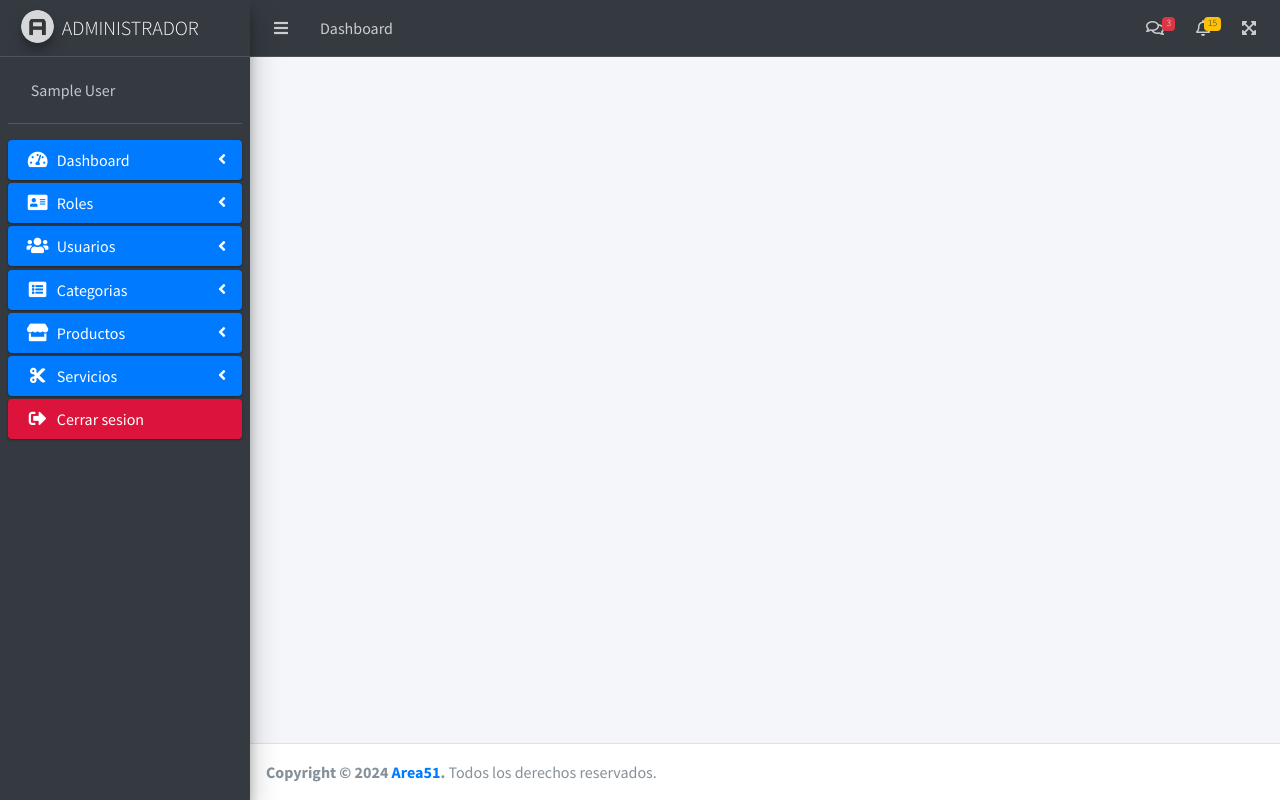
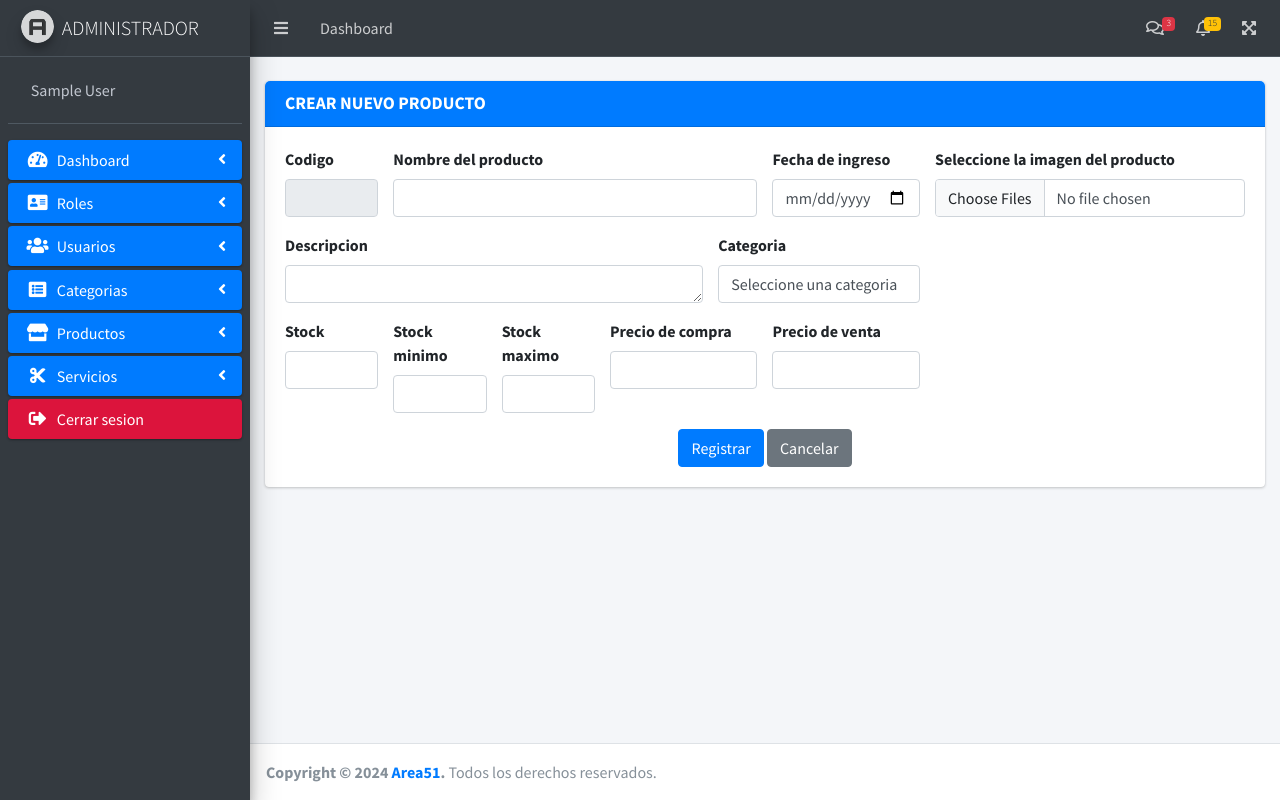
Before and after one commit to 21juanmendez/www.sistemadebarberia.com, a PHP site: page /views/productos/create.php in a window 1280 px wide. Run offline with PHP 8.4, Linux system fonts and the light colour scheme; the visitor is signed in with stand-in values (Sample User, id 1); some libraries are stand-ins or nearby versions.

Commit message:
frontend de Registrar producto

```diff
--- a/views/productos/create.php
+++ b/views/productos/create.php
@@ -1,7 +1,113 @@
 <?php
 include('../usuarios/layout/parte1.php');
 ?>
+<!--codigo html-->
+<div class="container-fluid">
+    <div class="card card-primary">
+        <div class="card-header">
+            <h3 class="card-title"><b>CREAR NUEVO PRODUCTO</b></h3>
+        </div>
+        <div class="card-body">
+            <form action="" method="post" enctype="multipart/form-data">
+                <div class="row">
+                    <div class="col-md-8">
+                        <div class="row">
 
+                            <input name="id_usuario" type="text" class="form-control" value="" hidden>
+
+                            <div class="col-md-2">
+                                <div class="form-group">
+                                    <label>Codigo</label>
+                                    <input value="" type="text" class="form-control" disabled>
+                                    <input hidden value="" type="text" name="codigo" class="form-control" required>
+                                </div>
+                            </div>
+                            <div class="col-md-7">
+                                <div class="form-group">
+                                    <label>Nombre del producto</label>
+                                    <input type="text" name="nombre_producto" class="form-control" required>
+                                </div>
+                            </div>
+                            <div class="col-md-3">
+                                <div class="form-group">
+                                    <label>Fecha de ingreso</label>
+                                    <input type="date" name="fecha_de_ingreso" class="form-control" required>
+                                </div>
+                            </div>
+                        </div>
+                        <div class="row">
+                            <div class="col-md-8">
+                                <div class="form-group">
+                                    <label>Descripcion</label>
+                                    <textarea name="descripcion" class="form-control" rows="1"></textarea>
+                                </div>
+                            </div>
+                            <div class="col-md-4">
+                                <div class="form-group">
+                                    <label>Categoria</label>
+                                    <select name="id_categoria" id="" class="form-control" required>
+                                            <option value="">Seleccione una categoria</option>
+                                    </select>
+                                </div>
+                            </div>
+                        </div>
+                        <div class="row">
+                            <div class="col-md-2">
+                                <div class="form-group">
+                                    <label>Stock</label>
+                                    <input type="number" name="stock" class="form-control" required>
+                                </div>
+                            </div>
+                            <div class="col-md-2">
+                                <div class="form-group">
+                                    <label>Stock minimo</label>
+                                    <input type="number" name="stock_minimo" class="form-control" required>
+                                </div>
+                            </div>
+                            <div class="col-md-2">
+                                <div class="form-group">
+                                    <label>Stock maximo</label>
+                                    <input type=number name="stock_maximo" class="form-control" required>
+                                </div>
+                            </div>
+                            <div class="col-md-3">
+                                <div class="form-group">
+                                    <label>Precio de compra</label>
+                                    <input type="number" name="precio_compra" class="form-control" required>
+                                </div>
+                            </div>
+                            <div class="col-md-3">
+                                <div class="form-group">
+                                    <label>Precio de venta</label>
+                                    <input type="number" name="precio_venta" class="form-control" required>
+                                </div>
+                            </div>
+
+                        </div>
+                    </div>
+
+                    <div class="col-md-4">
+                        <div class="form-group">
+                            <label>Seleccione la imagen del producto</label>
+                            <input name="file" class="form-control" type="file" id="file" multiple>
+                            <center>
+                                <output id="list">
+
+                                </output>
+                            </center>
+                        </div>
+                    </div>
+
+                </div>
+                <center>
+                    <button class="btn btn-primary" type="submit">Registrar</button>
+                    <a href="###" class="btn btn-secondary">Cancelar</a>
+                </center>
+
+            </form>
+        </div>
+    </div>
+</div>
 <?php
 include('../usuarios/layout/parte2.php');
 ?>
```
